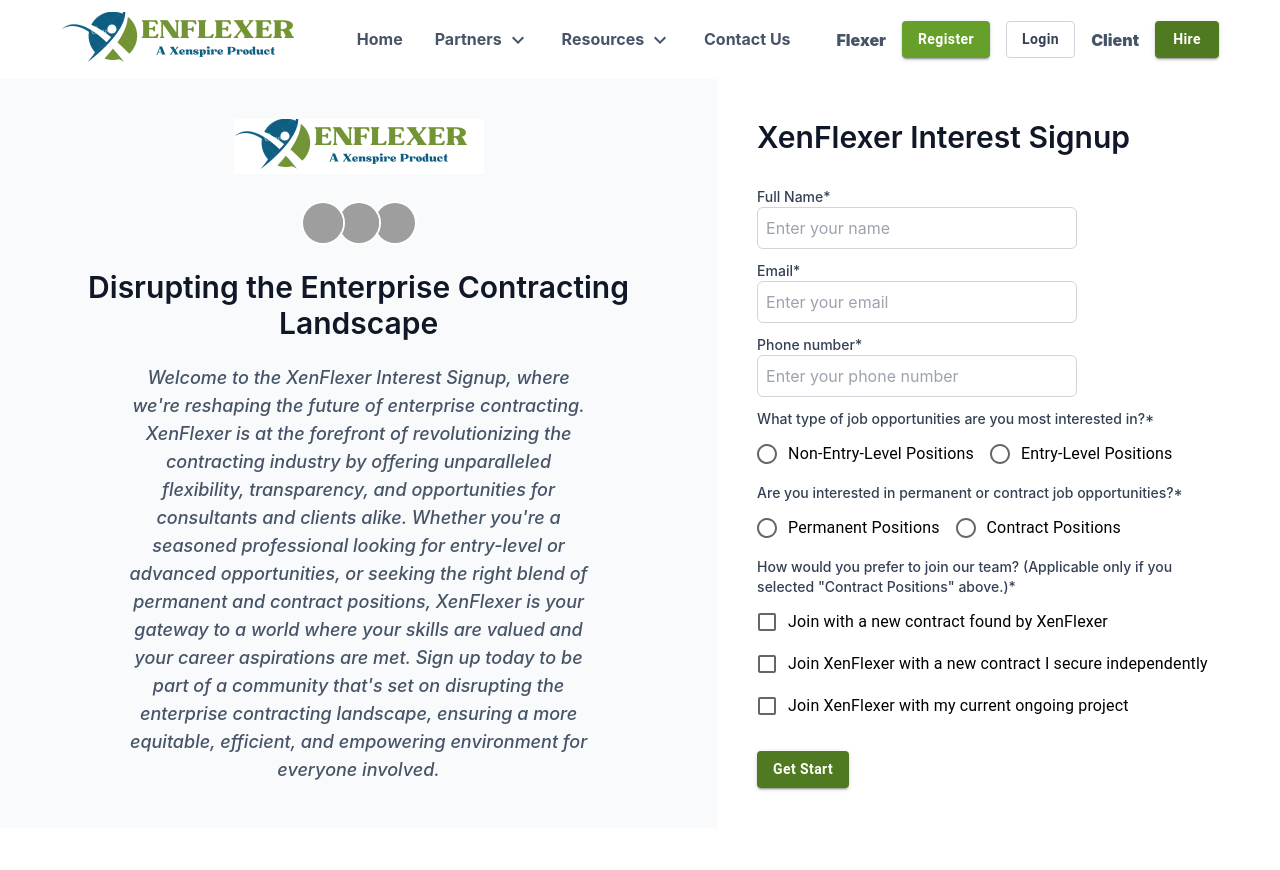
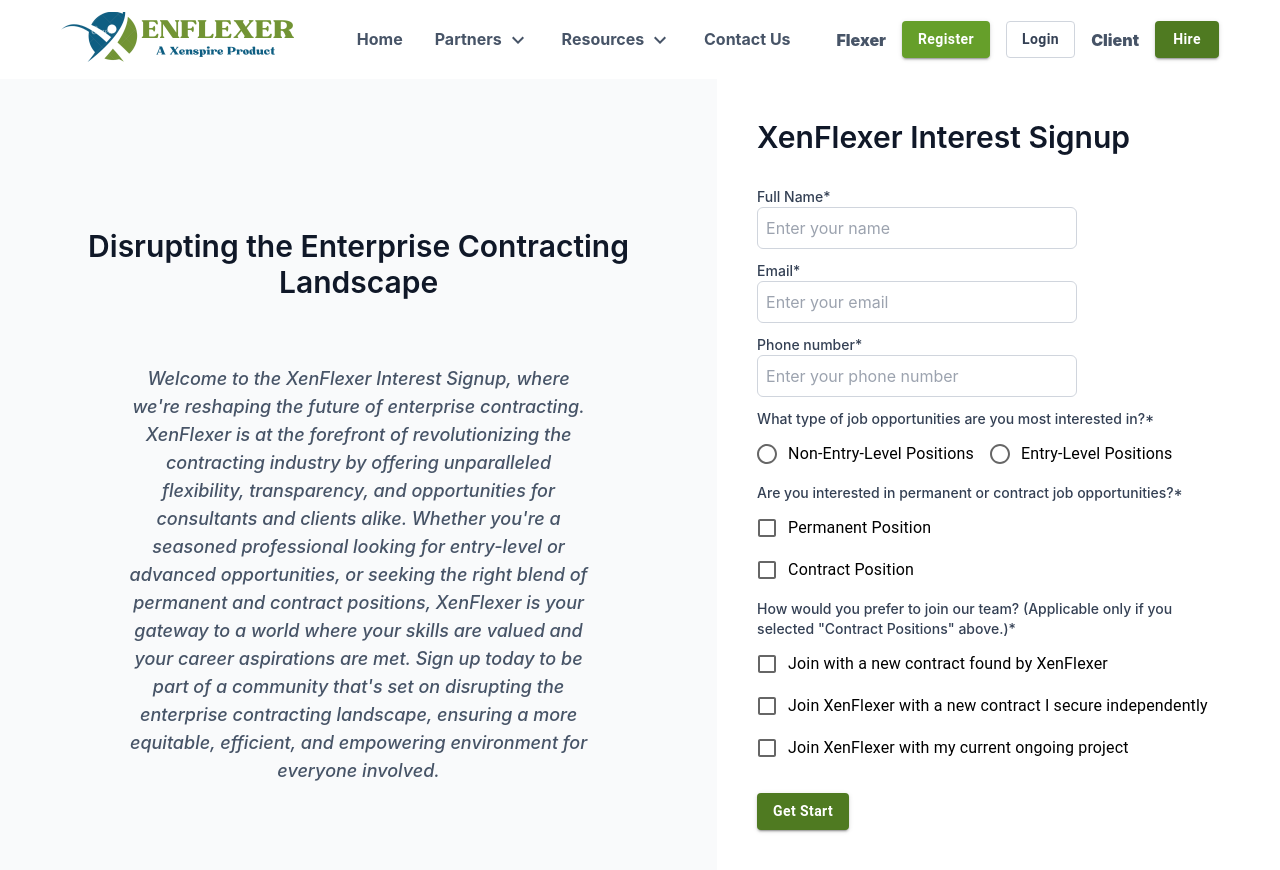
Before and after one commit to CccGm/xenflexer-website, a React (Create React App) app: page /register in a window 1280 px wide. Before the commit the page ends 828 px from the top, so only its background shows below. Built offline with nearby package versions, Linux system fonts and the light colour scheme; grey boxes are pictures that could not be loaded.

Commit message:
remove logo&avtar, add multiSelect for job type

```diff
--- a/src/desktop/contactus.js
+++ b/src/desktop/contactus.js
@@ -43,23 +43,7 @@
       <div className="grid grid-flow-col">
         <div className="p-10 bg-app-backGround hidden sm:grid">
           <div className="grid justify-center">
-            <img src={logo} alt="logo" />
-            <AvatarGroup
-              max={3}
-              sx={{ justifyContent: "center", marginTop: 3 }}>
-              <Avatar
-                alt="Remy Sharp"
-                src="https://www.gravatar.com/avatar/2c7d99fe281ecd3bcd65ab915bac6dd5?s=250"
-              />
-              <Avatar
-                alt="Travis Howard"
-                src="https://eu.ui-avatars.com/api/?name=Ghelani+Mihir&size=250"
-              />
-              <Avatar
-                alt="Cindy Baker"
-                src="https://avatar.iran.liara.run/public/boy?username=Ash"
-              />
-            </AvatarGroup>
+
           </div>
           <div className="grid justify-center text-center px-10">
             <text className="text-app-gray900 text-3xl font-semibold mt-5">
--- a/src/desktop/register.js
+++ b/src/desktop/register.js
@@ -19,11 +19,17 @@
   const [typeJob, setTypeJob] = React.useState("");
   const [interestedJob, setInterestedJob] = React.useState("");
   const [joinTeam, setJoinTeam] = React.useState("");
+  const [jobbType, setJobbType] = React.useState("");
 
   const job = [
     "Join with a new contract found by XenFlexer",
     "Join XenFlexer with a new contract I secure independently",
     "Join XenFlexer with my current ongoing project",
+  ];
+
+  const jobType = [
+    "Permanent Position",
+    "Contract Position",
   ];
 
   const handleSubmit = async (e) => {
@@ -34,6 +40,7 @@
     console.log("typejob", typeJob);
     console.log("interestedJob", interestedJob);
     console.log("joinTeam", joinTeam);
+    console.log("jobbType", jobbType);
     try {
       const response = await axios.post("http://localhost:3000/api/register/", {
         name,
@@ -42,6 +49,7 @@
         typeJob,
         interestedJob,
         joinTeam,
+        jobbType
       });
 
       if (response.status === 200) {
@@ -63,29 +71,22 @@
     }
   };
 
+  const handleAccesCheckboxChangeJob = (event) => {
+    const { value, checked } = event.target;
+    if (checked) {
+      setJobbType([...jobbType, value]); // Add
+    } else {
+      setJobbType(jobbType.filter((data) => data !== value)); // Remove
+    }
+  };
+
   return (
     <>
       <Header />
       <div className="grid grid-flow-col">
         <div className="p-10 bg-app-backGround hidden sm:grid">
           <div className="grid justify-center ">
-            <img src={logo} alt="logo" />
-            <AvatarGroup
-              max={3}
-              sx={{ justifyContent: "center", marginTop: 3 }}>
-              <Avatar
-                alt="Remy Sharp"
-                src="https://www.gravatar.com/avatar/2c7d99fe281ecd3bcd65ab915bac6dd5?s=250"
-              />
-              <Avatar
-                alt="Travis Howard"
-                src="https://eu.ui-avatars.com/api/?name=Ghelani+Mihir&size=250"
-              />
-              <Avatar
-                alt="Cindy Baker"
-                src="https://avatar.iran.liara.run/public/boy?username=Ash"
-              />
-            </AvatarGroup>
+
           </div>
           <div className="grid justify-center text-center px-10">
             <text className="text-app-gray900 text-3xl font-semibold mt-5">
@@ -183,23 +184,19 @@
               <label className="text-app-gray700 text-sm font-medium pb-1">
                 Are you interested in permanent or contract job opportunities?*
               </label>
-              <RadioGroup
-                row
-                value={interestedJob}
-                onChange={(e) => setInterestedJob(e.target.value)}>
+              {jobType.map((options) => (
                 <FormControlLabel
-                  name="permanent"
-                  value={"permanent"}
-                  control={<Radio />}
-                  label="Permanent Positions"
+                  key={options}
+                  control={
+                    <Checkbox
+                      value={options}
+                      checked={joinTeam.includes(options)}
+                      onChange={handleAccesCheckboxChangeJob}
+                    />
+                  }
+                  label={options}
                 />
-                <FormControlLabel
-                  name="contract"
-                  value={"contract"}
-                  control={<Radio />}
-                  label="Contract Positions"
-                />
-              </RadioGroup>
+              ))}
             </div>
             <div className="grid mt-2">
               <label className="text-app-gray700 text-sm font-medium pb-1">
```
